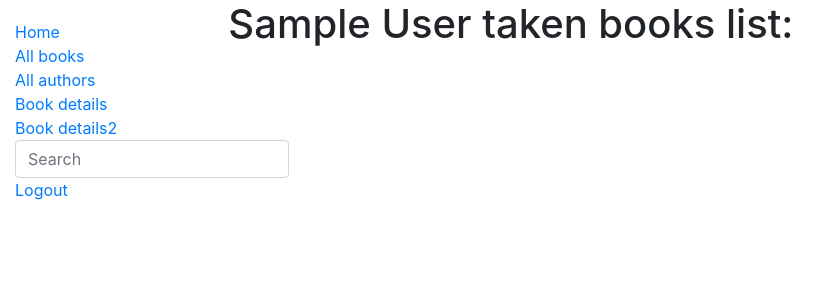
After one commit to Aleksiux/Django, a Django app: page /library/my_books2/ in a window 1280 px wide. The commit adds this page. Shown: the top 300 px of the page, without its empty margins (0-838 px from the left). Run offline with Django 4.2, Linux system fonts and the light colour scheme; the visitor is signed in with stand-in values (Sample User, id 1); data that the repository does not hold is empty; some libraries are stand-ins or nearby versions.

Commit message:
authentication users with django database

```diff
--- a/library/admin.py
+++ b/library/admin.py
@@ -15,11 +15,11 @@ class BookAdmin(admin.ModelAdmin):
 class BookInstanceAdmin(admin.ModelAdmin):
     def change_format(self, obj):
         return obj.due_back.strftime('%Y-%m-%d')
-    list_display = ('book', 'book_status', 'due_back')
+    list_display = ('book', 'book_status', 'due_back', 'reader')
     list_filter = ('book_status',)
     fieldsets = (
         ('General', {'fields': ('instance_id', 'book')}),
-        ('Availability', {'fields': ('book_status', 'due_back')}),
+        ('Availability', {'fields': ('book_status', 'due_back', 'reader')}),
     )
     search_fields = ('instance_id', 'book__title')
 
--- a/library/templates/author.html
+++ b/library/templates/author.html
@@ -5,7 +5,7 @@
     <div class="container author">
     <h4>{{ author.first_name }} {{ author.last_name }}</h4>
     <hr>
-    <p>More about author: {{ author.description }}</p>
+    <p>More about author: {{ author.description | safe }}</p>
     <br>
     <h5>We have {{ author.first_name }} {{ author.last_name }} books:</h5>
     <ul>
--- a/library/templates/base.html
+++ b/library/templates/base.html
@@ -20,6 +20,8 @@
                 <li><a href="{% url 'index' %}">Home</a></li>
                 <li><a href="{% url 'books' %}">All books</a></li>
                 <li><a href="{% url 'author' %}">All authors</a></li>
+                <li><a href="{% url 'my-books' %}">Book details</a></li>
+                <li><a href="{% url 'my-books2' %}">Book details2</a></li>
                 <li>
                     <form action="{% url 'search' %}" method="get" class="form-inline my-2 my-md-0">
                         <input name="query" class="form-control" type="text" placeholder="Search">
--- /dev/null
+++ b/library/templates/user_books2.html
@@ -0,0 +1,18 @@
+{% extends "base.html" %}
+
+{% block content %}
+
+<h1>{{user.first_name}} {{user.last_name}} taken books list:</h1>
+
+{% if user_books %}
+    <ul>
+        {% for book in user_books %}
+        <li class="{% if book.is_overdue %}text-danger{% endif %}">
+            <a href="{% url 'book-detail' book.book.pk %}">{{book.book.title}}</a> Due back:({{ book.due_back }})
+        </li>
+        {% endfor %}
+    </ul>
+
+{% endif %}
+
+{% endblock %}
--- a/library/urls.py
+++ b/library/urls.py
@@ -29,5 +29,7 @@ urlpatterns = [
     path('books/<int:pk>', views.BookDetailView.as_view(), name='book-detail'),
     path('search/', views.search, name='search'),
     path('account/', include('django.contrib.auth.urls')),
+    path('my_books/', views.UserBooksListView.as_view(), name='my-books'),
+    path('my_books2/', views.user_books, name='my-books2'),
 
 ]
--- a/library/views.py
+++ b/library/views.py
@@ -3,6 +3,8 @@ from django.views import generic
 from django.core.paginator import Paginator
 from .models import *
 from django.db.models import Q
+from django.contrib.auth.mixins import LoginRequiredMixin
+from django.contrib.auth.decorators import login_required
 
 
 # Create your views here.
@@ -18,7 +20,7 @@ def index(request):
         'book_instances': book_instance_count,
         'authors': author_count,
         'available': available_books_count,
-        'number_of_visits':number_of_visits
+        'number_of_visits': number_of_visits
     }
     return render(request, "index.html", context)
 
@@ -73,3 +75,27 @@ def search(request):
     search_results = Book.objects.filter(
         Q(title__icontains=query) | Q(description__icontains=query) | Q(author__last_name__icontains=query))
     return render(request, 'search.html', {'books': search_results, 'query': query})
+
+
+# ------------------------------------------- USER BOOK VIEWS ----------------------------------------------------------
+class UserBooksListView(LoginRequiredMixin, generic.ListView):
+    model = BookInstance
+    template_name = 'user_books.html'
+    paginate_by = 2
+
+    def get_queryset(self):
+        return BookInstance.objects.filter(reader=self.request.user, book_status__exact='t').order_by('due_back')
+
+
+@login_required(login_url='login')
+def user_books(request):
+    user = request.user
+    try:
+        user_books = BookInstance.objects.filter(reader=request.user).filter(book_status__exact='t').order_by('due_back')
+    except BookInstance.DoesNotExist:
+        user_books = None
+    context = {
+        'user':user,
+        'user_books':user_books,
+    }
+    return render(request, 'user_books2.html', context)
--- a/mysite/urls.py
+++ b/mysite/urls.py
@@ -24,5 +24,6 @@ urlpatterns = [
     path('library/', include('library.urls')),
     path('admin/', admin.site.urls),
     path('', RedirectView.as_view(url='library/', permanent=True)),
+    path('tinymce/', include('tinymce.urls')),
 ] + (static(settings.STATIC_URL, document_root=settings.STATIC_ROOT) +
     static(settings.MEDIA_URL, document_root=settings.MEDIA_ROOT))
```
Also changed, not shown: library/models.py (+11 -1 lines), library/templates/user_books.html (added, +21 -0 lines), mysite/settings.py (+32 -0 lines), library/migrations/0007_bookinstance_reader.py (added), library/migrations/0008_alter_author_description.py (added).
